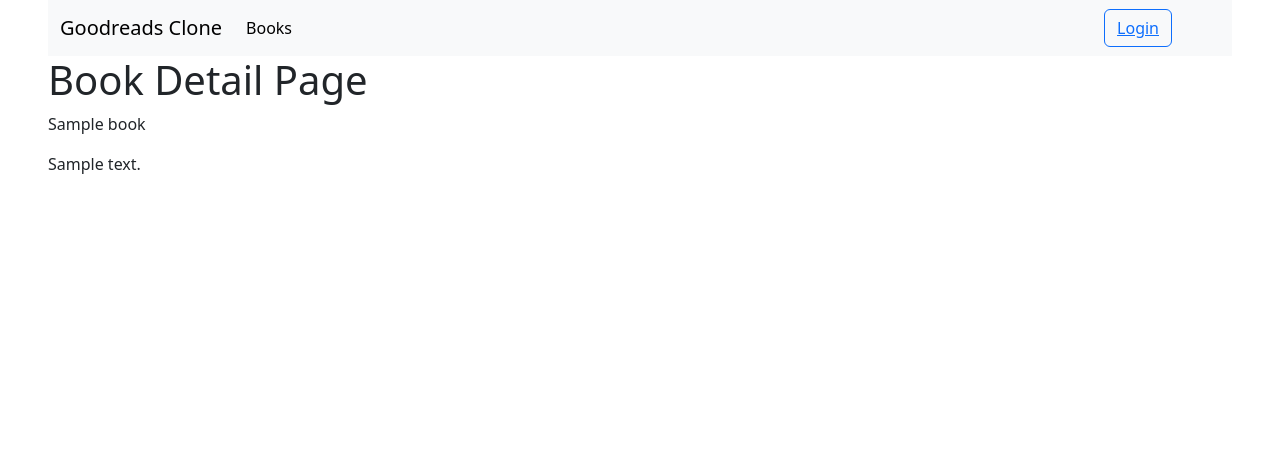
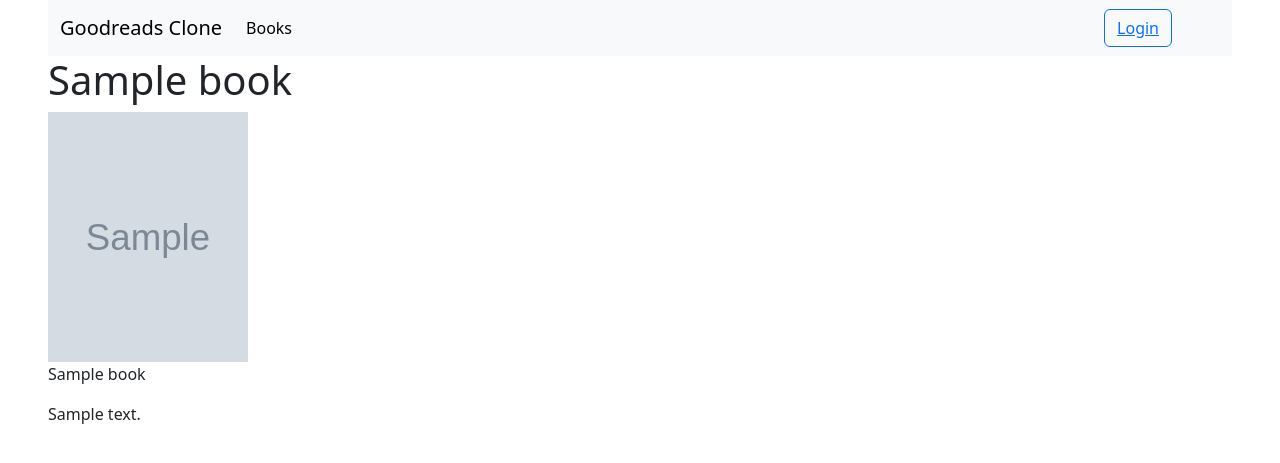
Before and after one commit to Jaxon-X/goodreads-clone, a Django app: page /books/1/ in a window 1280 px wide. Shown: the top 463 px of the page. Run offline with Django 5.2, Linux system fonts and the light colour scheme; tables that the repository leaves empty hold one stand-in row (values such as "Sample post"); grey boxes marked "Sample" are stand-in pictures.

Commit message:
add static files and changed View to GenericVIew

```diff
--- a/books/models.py
+++ b/books/models.py
@@ -1,13 +1,14 @@
 from django.core.validators import MinValueValidator, MaxValueValidator
 from django.db import models
 from users.models import CustomUser
-from django.db.models import CASCADE
+from django.db.models import CASCADE, ImageField
 
 
 class Book(models.Model):
     title = models.CharField(max_length=200)
     description = models.TextField()
     isbn = models.CharField(max_length=17)
+    cover_picture = ImageField(default='default.png')
 
     def __str__(self):
         return self.title
--- a/books/templates/books/book_detail.html
+++ b/books/templates/books/book_detail.html
@@ -6,7 +6,9 @@
 
 
 {% block content %}
-        <h1>Book Detail Page</h1>
+        <h1>{{book.title}}</h1>
+
+        <img class="cover_pic" alt="book_cover_picture" src="{{ book.cover_picture.url }}">
         <p>
             {{book.title}}
         </p>
--- a/books/views.py
+++ b/books/views.py
@@ -1,20 +1,34 @@
+from django.views.generic import ListView, DetailView
+
 from django.shortcuts import render
 from django.views import View
 from books.models import  Book
 
-
-class BooksView(View):
-
-    def get(self, request):
-
-        books = Book.objects.all()
-        context = {'books': books}
-        return render(request, 'books/books_list.html', context)
+class BooksView(ListView):
+    template_name = 'books/books_list.html'
+    queryset = Book.objects.all()
+    context_object_name = 'books'
 
 
-class BookDetailView(View):
+# class BooksView(View):
+#
+#     def get(self, request):
+#
+#         books = Book.objects.all()
+#         context = {'books': books}
+#         return render(request, 'books/books_list.html', context)
 
-    def get(self, request, book_id):
-        book = Book.objects.get(pk=book_id)
-        context = {'book': book}
-        return render(request, "books/book_detail.html", context)
+
+
+class BookDetailView(DetailView):
+    template_name = 'books/book_detail.html'
+    pk_url_kwarg = 'book_id'
+    model = Book
+
+
+# class BookDetailView(View):
+#
+#     def get(self, request, book_id):
+#         book = Book.objects.get(pk=book_id)
+#         context = {'book': book}
+#         return render(request, "books/book_detail.html", context)
--- /dev/null
+++ b/static/css/main.css
@@ -0,0 +1,9 @@
+.profile-pic {
+    width: 200px;
+    height: 300px;
+    border-radius: 50%;
+}
+.cover_pic {
+    width: 200px;
+    height: 250px;
+}
--- a/templates/base.html
+++ b/templates/base.html
@@ -1,16 +1,12 @@
+{% load static %}
+
 <!DOCTYPE html>
 <html lang="en">
 <head>
     <meta charset="UTF-8">
     <title>{% block title %} Goodreads Clone {% endblock %}</title>
     <link href="https://cdn.jsdelivr.net/npm/bootstrap@5.3.3/dist/css/bootstrap.min.css" rel="stylesheet" integrity="sha384-QWTKZyjpPEjISv5WaRU9OFeRpok6YctnYmDr5pNlyT2bRjXh0JMhjY6hW+ALEwIH" crossorigin="anonymous">
-    <style>
-        .profile-pic {
-            width: 200px;
-            height: 300px;
-            border-radius: 50%;
-        }
-    </style>
+    <link href="{% static 'css/main.css' %}" rel="stylesheet" type="text/css">
 </head>
 <body class="mx-5">
 <nav class="navbar navbar-expand-lg bg-body-tertiary">
--- a/users/templates/users/profile_edit.html
+++ b/users/templates/users/profile_edit.html
@@ -1,4 +1,5 @@
 {% extends "base.html" %}
+
 
 {% block title %}Update Page{% endblock%}
 
```
Also changed, not shown: goodreads/settings.py (+9 -2 lines), books/migrations/0003_book_cover_picture.py (added), media-files/default.jpg (added), media-files/default.png (added).
